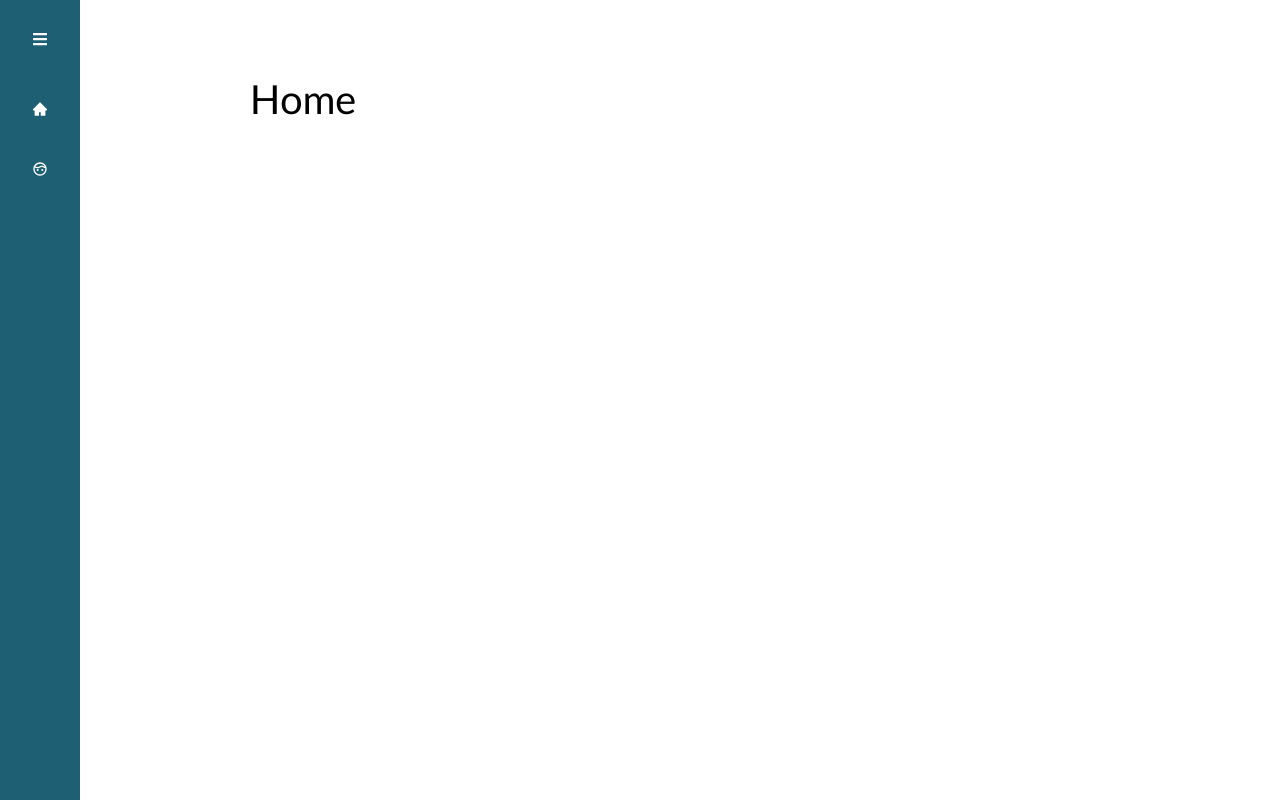
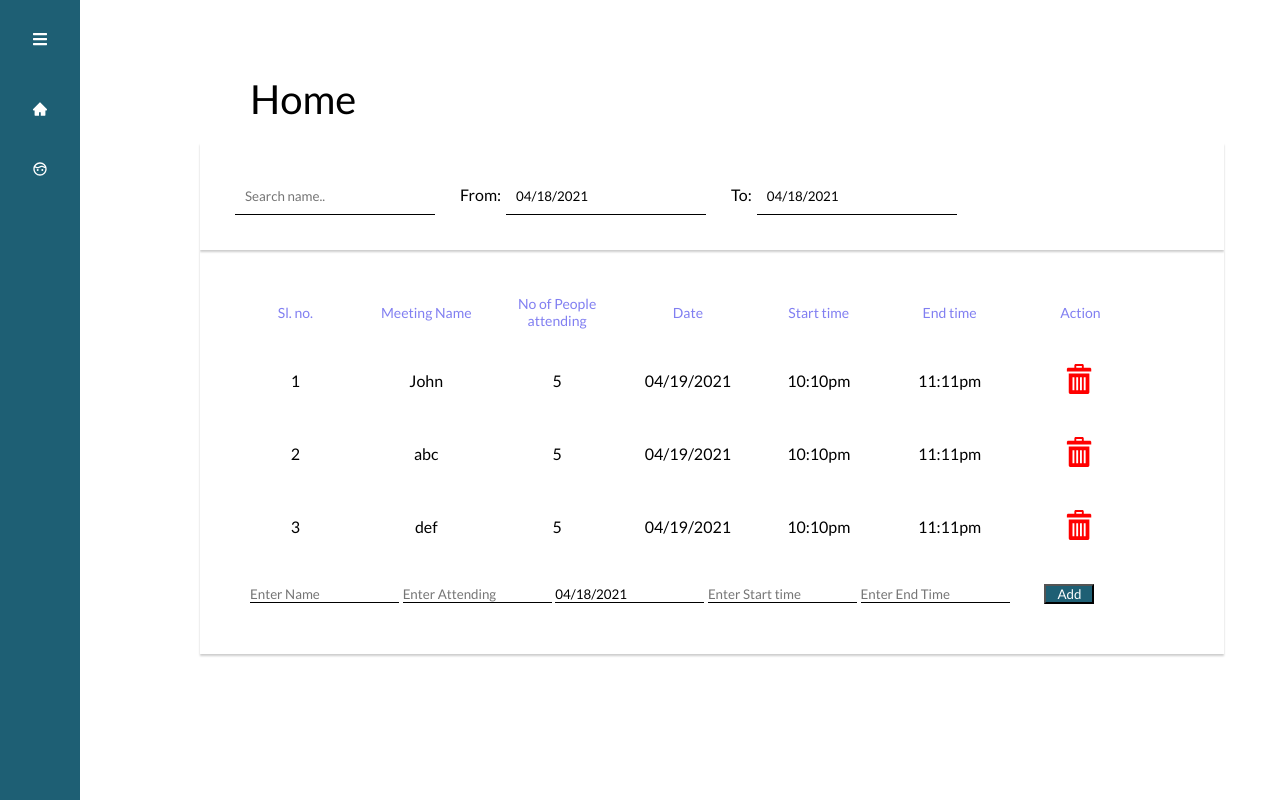
Before and after one commit to Debanshu777/crud-app, a React (Create React App) app: page / in a window 1280 px wide. Built offline with nearby package versions, Linux system fonts and the light colour scheme.

Commit message:
Added the crud fuctationality

```diff
--- a/src/App.css
+++ b/src/App.css
@@ -9,10 +9,53 @@
 
 .home,
 .aboutme{
-  height: 100vh;
-  width: 100vw;
   align-items: top;
   justify-content: top;
-  padding: 75px 0px 70px 250px;
+  padding: 75px 0px 20px 250px;
   font-size: 2.5rem;
 }
+.otherinput{
+    padding:10px;
+    width: 200px;
+    margin: 5px 25px 5px 5px;
+    border:none;
+    border-bottom: 1px solid black;
+}
+
+.addinput{
+   border:none;
+   border-bottom: 1px solid black;
+}
+button{
+  background-color: #1E5F74;
+  color:white;
+  width: 50px;
+}
+.paper{
+  align-items: top;
+  width: 80vw;
+  align-items: flex;
+  justify-content: flex;
+  box-shadow: 0 2px 2px 0 rgba(0,0,0,0.2);
+  margin: 0px 0px 0px 200px;
+  padding: 30px 30px 30px 30px;
+  font-size: 1rem;
+}
+table {
+  table-layout: fixed;
+  width: 95%;
+  border-collapse: collapse;
+
+}
+
+th{
+  font-weight:normal;
+  font-size:14px;
+  text-align: center;
+  padding: 15px;
+  color: #817ff1;
+}
+td{
+  padding: 20px;
+  text-align: center;
+}
--- /dev/null
+++ b/src/data.js
@@ -0,0 +1,31 @@
+import React from 'react';
+
+export const Data=[
+    {
+        SlNo: 1,
+        Name:'John',
+        Attending:5,
+        Date:"04/19/2021",
+        Start_time:"10:10pm",
+        End_time:"11:11pm"
+
+    },
+    {
+        SlNo: 2,
+        Name:'abc',
+        Attending:5,
+        Date:"04/19/2021",
+        Start_time:"10:10pm",
+        End_time:"11:11pm"
+
+    },
+    {
+        SlNo: 3,
+        Name:'def',
+        Attending:5,
+        Date:"04/19/2021",
+        Start_time:"10:10pm",
+        End_time:"11:11pm"
+
+    }
+];
--- a/src/pages/AboutMe.js
+++ b/src/pages/AboutMe.js
@@ -1,10 +1,26 @@
 import React from 'react'
+
 
 function AboutMe() {
     return (
-        <div className="aboutme">
-            About ME
-        </div>
+        <>
+            <div className="aboutme">
+                About Me
+            </div>
+            <div className="paper">
+               <div>Name: Debanshu Datta</div>
+               <div>Roll: 1829013</div>
+               <div>Github profile: https://github.com/Debanshu777</div>
+               <div>Skill: Mobile Developement, Kotlin, Flutter, ReactJS React</div>
+
+               <div>Projects:</div>
+
+               <div>1. My portfolio website: https://</div>
+               <div>2. Project A</div>
+               <div>3. Project B</div>
+
+            </div>
+        </>
     )
 }
 
--- a/src/pages/Home.js
+++ b/src/pages/Home.js
@@ -1,10 +1,114 @@
-import React from 'react'
+import React,{useState} from 'react'
+import {Data} from '../data'
+import DatePicker from "react-datepicker";
+import * as ImIcons from 'react-icons/im';
+
+import "react-datepicker/dist/react-datepicker.css";
+
 
 function Home() {
+    const [searchTerm,setSearchTerm]=useState("");
+    const [startDate, setStartDate] = useState(new Date());
+    const [dataList,setDataList]=useState(Data);
+
+    const [name,setName] = useState("");
+    const [attending,setAttending] = useState('');
+    const [selectDate,setSelectedDate] = useState(new Date());
+    const [startTime,setStartTime]= useState("");
+    const [endTime,setEndTime]= useState("");
+
+    const addData=()=>{
+        if(!(name=="" || attending=="" || startTime=="" || endTime=="")){
+            setDataList([...dataList, {
+                SlNo: dataList.length,
+                Name:name,
+                Attending:attending,
+                Date:'04/22/2021',
+                Start_time:startTime,
+                End_time:endTime
+
+            } ])
+            setName('');
+            setAttending('');
+            setStartTime('');
+            setEndTime('');
+        }
+    }
+    const removefromlist = (deletePostId) => {
+        let rows = [...dataList]
+        rows.splice(deletePostId, 1)
+        setDataList(rows)
+      }
     return (
-        <div className='home'>
-            Home
-        </div>
+        <>
+            <div className='home'>
+                Home
+            </div>
+            <div className='paper'>
+                <input
+                 className='otherinput'
+                 type='text'
+                 placeholder= "Search name.."
+                 onChange={
+                     (event)=>{
+                         setSearchTerm(event.target.value);
+                     }
+                 }
+                 />
+                 From:
+                 <DatePicker selected={startDate}  className='otherinput' onChange={date => setStartDate(date)} />
+                 To:
+                 <DatePicker selected={startDate}  className='otherinput' onChange={date => setStartDate(date)} />
+            </div>
+            <div className='paper'>
+                <table>
+                    <tr>
+                        <th>Sl. no.</th>
+                        <th>Meeting Name</th>
+                        <th>No of People attending</th>
+                        <th>Date</th>
+                        <th>Start time</th>
+                        <th>End time</th>
+                        <th>Action</th>
+                    </tr>
+                    {dataList.filter(
+                        (val)=>{
+                            if(searchTerm==""){
+                                return val;
+                            }else if(val.Name.toLowerCase().includes(searchTerm.toLowerCase())){
+                                return val;
+                            }
+                        }
+                    )
+                    .map((item,index)=>{
+                        return (
+                            <tr>
+                                <td key={index}>{item.SlNo}</td>
+                                <td key={index}>{item.Name}</td>
+                                <td key={index}>{item.Attending}</td>
+                                <td key={index}>{item.Date}</td>
+                                <td key={index}>{item.Start_time}</td>
+                                <td key={index}>{item.End_time}</td>
+                                <td key={index} ><a onClick={i => removefromlist(i.SlNo)}><ImIcons.ImBin size={30} style={{ fill: 'red' }} /></a></td>
+                            </tr>
+                        )
+                    })}
+                </table>
+                <div>
+                    <table>
+                        {/* <td><input placeholder="Enter sl no"  className='addinput' onChange={(event)=>{setSlNo(event.target.value)}}/></td> */}
+                        <td><input placeholder="Enter Name"   className='addinput' onChange={(event)=>{setName(event.target.value)}}/></td>
+                        <td><input placeholder="Enter Attending"  className='addinput' onChange={(event)=>{setAttending(event.target.value)}}/></td>
+                         <td><DatePicker selected={selectDate}   className='addinput' onChange={(date) => {setSelectedDate(date)}}/></td>
+                        <td><input placeholder="Enter Start time"  className='addinput' onChange={(event)=>{setStartTime(event.target.value)}}/></td>
+                        <td><input placeholder="Enter End Time"  className='addinput' onChange={(event)=>{setEndTime(event.target.value)}}/></td>
+                        <td><button onClick={addData}>Add</button></td>
+                    </table>
+
+                </div>
+            </div>
+
+        </>
     )
 }
 
```
Also changed, not shown: src/pages/About.css (added, +7 -0 lines).
